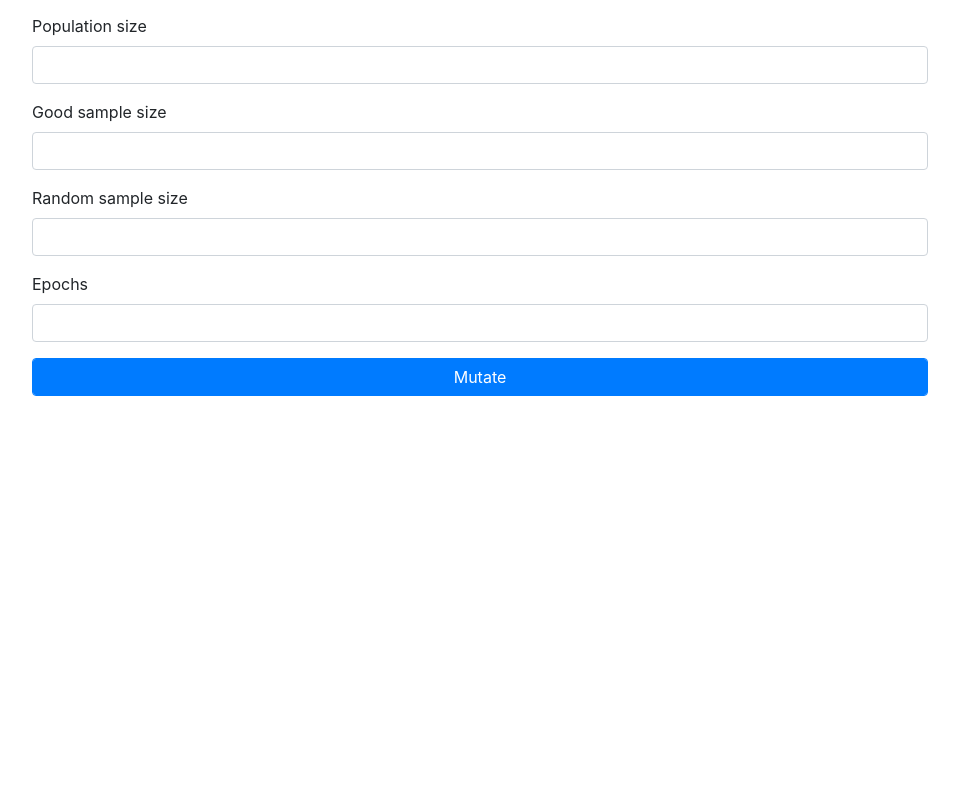
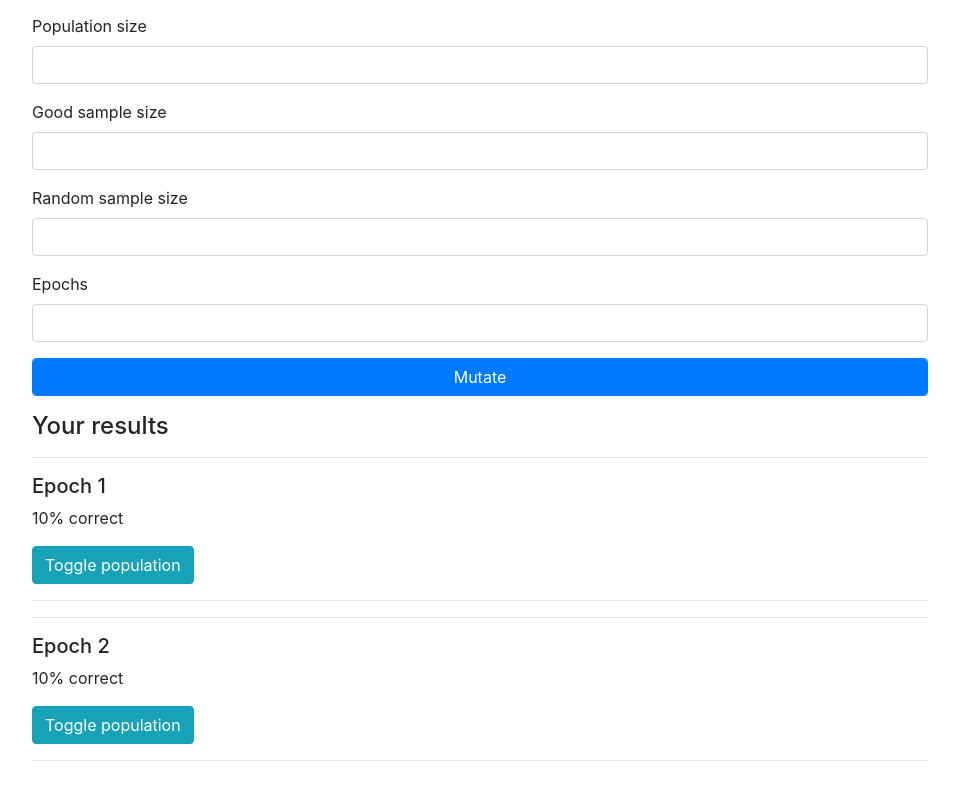
Before and after one commit to tallpress/lambda, a React (Create React App) app in the folder client/: page / in a window 1280 px wide. Shown: the part 382-1182 px from the top of the page, without its empty margins (160-1119 px from the left). Before the commit the page ends 922 px from the top, so only its background shows below. Built offline with nearby package versions, Linux system fonts and the light colour scheme.

Commit message:
created more components

```diff
--- a/client/src/App.js
+++ b/client/src/App.js
@@ -1,5 +1,6 @@
 import React, { Component } from 'react';
 import GeneticAlgoForm from './components/GeneticAlgoForm'
+import AlgoResult from './components/AlgoResult'
 
 class App extends Component {
     render() {
@@ -11,6 +12,7 @@ class App extends Component {
             The result will render the list of epochs, and for each one you can open up the results of that epcoh.
             </p>
             <GeneticAlgoForm />
+            <AlgoResult />
         </div>
         );
     }
--- /dev/null
+++ b/client/src/components/AlgoResult.js
@@ -0,0 +1,37 @@
+import React, { Component } from 'react';
+import EpochResult from './EpochResult'
+
+class AlgoResult extends Component {
+    constructor(props) {
+        super(props)
+        this.state = {
+            results: [
+                {
+                    correct_percentage: 0.1,
+                    results: ['adlsfj', 'asdadsadadasd']
+                },
+                {
+                    correct_percentage: 0.1,
+                    results: ['adlsfj', 'kasdfjldsa']
+                }
+            ]
+        }
+    }
+
+    render() {
+        return (
+            <div>
+                <h4>Your results</h4>
+                {this.state.results.map((result, index) => {
+                    return (<EpochResult
+                        index={index+1}
+                        correct_percentage={result.correct_percentage}
+                        results={result.results}
+                    />)
+                })}
+            </div>
+        )
+    }
+}
+
+export default AlgoResult;
--- /dev/null
+++ b/client/src/components/EpochResult.js
@@ -0,0 +1,44 @@
+import React, { Component } from 'react';
+
+class EpochResult extends Component {
+    constructor(props) {
+        super(props)
+        this.state = {
+            correct_percentage: this.props.correct_percentage,
+            results: this.props.results,
+            index: this.props.index,
+            displayClicked: false,
+        }
+        this.displayResults = this.displayResults.bind(this)
+        this.formatResults = this.formatResults.bind(this)
+    }
+
+    formatPercentage(float) {
+        return float * 100 + '%';
+    }
+
+    formatResults(array) {
+        return array.join(', ')
+    }
+
+    displayResults() {
+        this.setState({
+            displayClicked: !this.state.displayClicked
+        });
+    }
+
+    render() {
+        return (
+            <div>
+                <hr></hr>
+                <h5>Epoch {this.props.index}</h5>
+                <p>{this.formatPercentage(this.state.correct_percentage)} correct</p>
+                <button className="btn btn-info" onClick={this.displayResults}>Toggle population</button>
+                {this.state.displayClicked ? <div>{this.formatResults(this.state.results)}</div> : '' }
+                <hr></hr>
+            </div>
+        )
+    }
+}
+
+export default EpochResult;
--- a/client/src/components/GeneticAlgoForm.js
+++ b/client/src/components/GeneticAlgoForm.js
@@ -1,5 +1,4 @@
 import React, { Component } from 'react';
-
 import axios from 'axios';
 
 class GeneticAlgoForm extends Component {
@@ -12,6 +11,7 @@ class GeneticAlgoForm extends Component {
             goodSampleSize: null,
             randomSampleSize: null,
             epochs: null,
+            formResult: null,
         }
         this.handleInputChange = this.handleInputChange.bind(this)
         this.handleSubmit = this.handleSubmit.bind(this)
@@ -35,7 +35,12 @@ class GeneticAlgoForm extends Component {
             epochs: this.state.epochs,
         }
         axios.post('http://localhost:3030/calculate/genetic-algorithm', formResult)
-        .then(data => console.log(data.data));
+        .then(data =>
+            // this.setState({
+            //     formResult: data
+            // }),
+            console.log(data)
+        );
     }
 
     render() {
```
Lines whose indentation alone changed are shown as unchanged.
